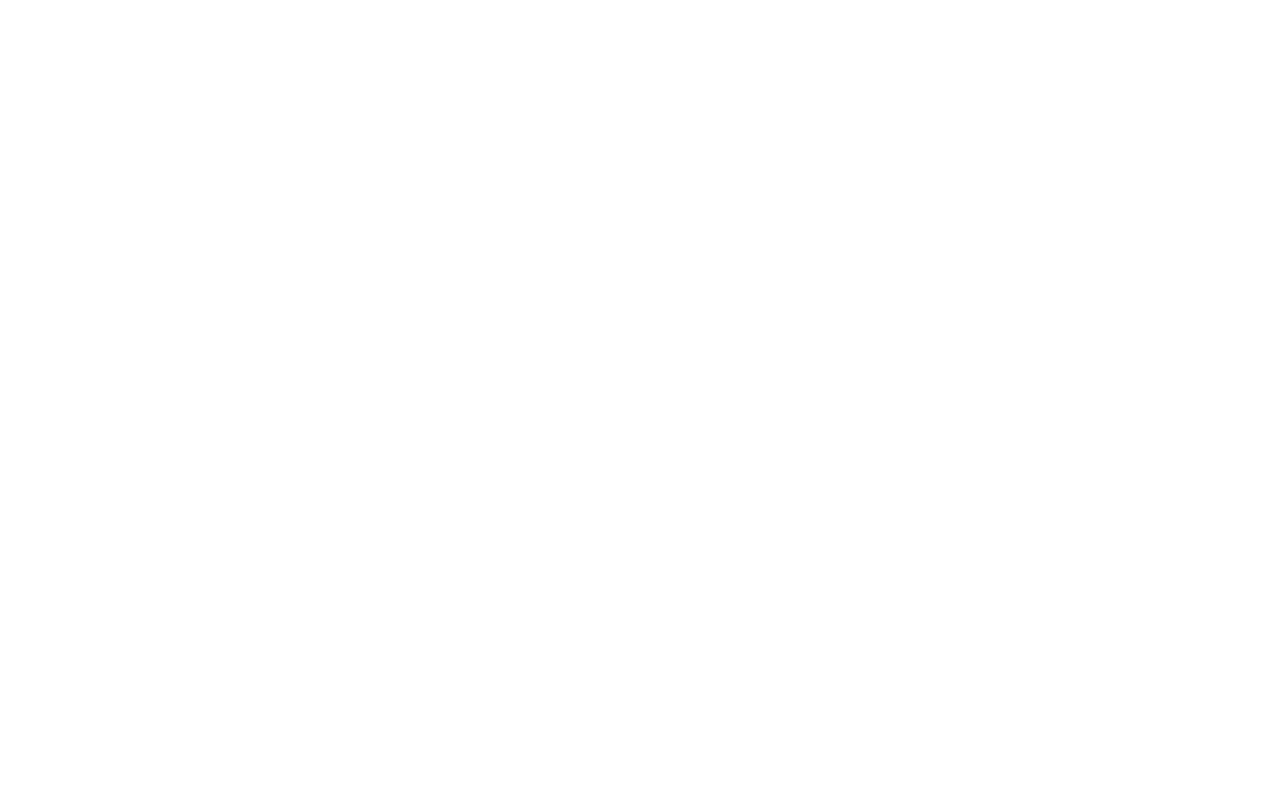
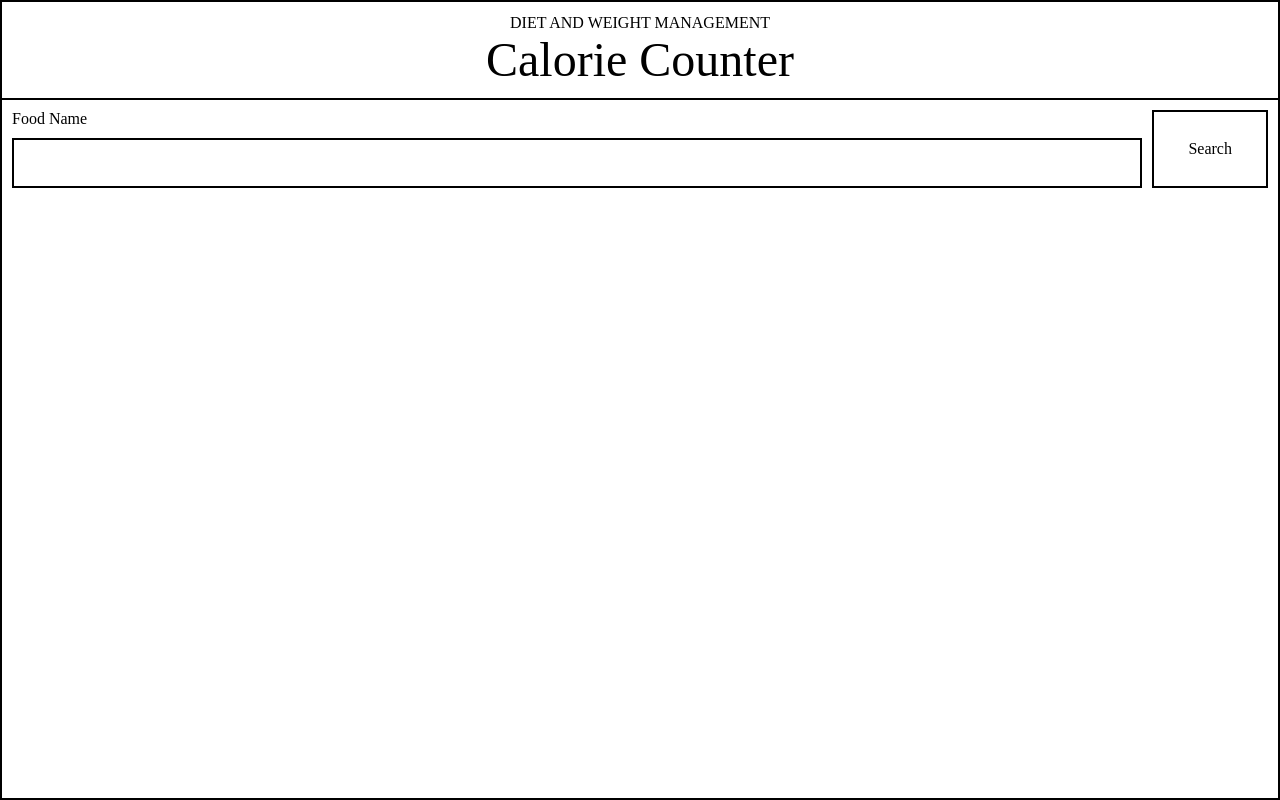
Before and after one commit to samuelsilvadev/calorie-counter-take-1, a React (Create React App) app in the folder app/: page / in a window 1280 px wide. Built offline with nearby package versions, Linux system fonts and the light colour scheme.

Commit message:
feat(app): add `Home` initial structure and styles
- Added header, main content and search form
- Added styles for header, main content and search form

```diff
--- a/app/src/App.tsx
+++ /dev/null
@@ -1,5 +0,0 @@
-function App() {
-  return null;
-}
-
-export default App;
--- a/app/src/index.tsx
+++ b/app/src/index.tsx
@@ -1,11 +1,11 @@
 import React from "react";
 import ReactDOM from "react-dom";
-import App from "./App";
+import Home from "./views/home";
 import "./styles/reset.css";
 
 ReactDOM.render(
   <React.StrictMode>
-    <App />
+    <Home />
   </React.StrictMode>,
   document.getElementById("root")
 );
--- /dev/null
+++ b/app/src/views/home/Home.module.css
@@ -0,0 +1,56 @@
+:global :root {
+  --header-height: 100px;
+}
+
+.header {
+  height: var(--header-height);
+  border: 2px solid #000;
+  display: flex;
+  align-items: center;
+  flex-direction: column;
+  justify-content: center;
+}
+
+.title {
+  font-size: 48px;
+}
+
+.subtitle {
+  font-size: 16px;
+  text-transform: uppercase;
+}
+
+.content {
+  border: 2px solid #000;
+  border-top: none;
+  margin: 0 auto;
+  height: calc(100vh - var(--header-height));
+}
+
+.searchForm {
+  display: grid;
+  grid-template-columns: minmax(auto, 90%) minmax(80px, 1fr);
+  gap: 10px;
+  padding: 10px;
+  font-size: 16px;
+}
+
+.input {
+  border: 2px solid #000;
+  grid-column: 1;
+  height: 50px;
+  padding: 0 10px;
+}
+
+.submitButton {
+  grid-column: 2 / -1;
+  grid-row: 1 / span 2;
+  text-align: center;
+  border: 2px solid #000;
+  cursor: pointer;
+}
+
+.submitButton:hover,
+.submitButton:focus {
+  background-color: #f2ca1e;
+}
--- /dev/null
+++ b/app/src/views/home/Home.tsx
@@ -0,0 +1,24 @@
+import styles from "./Home.module.css";
+
+function Home() {
+  return (
+    <>
+      <header className={styles.header}>
+        <p className={styles.subtitle}>Diet and weight management</p>
+        <h1 className={styles.title}>Calorie Counter</h1>
+      </header>
+      <main className={styles.content}>
+        <form className={styles.searchForm}>
+          <label htmlFor="search-food">Food Name</label>
+          <input className={styles.input} type="search" id="search-food" />
+
+          <button className={styles.submitButton} type="submit">
+            Search
+          </button>
+        </form>
+      </main>
+    </>
+  );
+}
+
+export default Home;
--- /dev/null
+++ b/app/src/views/home/index.ts
@@ -0,0 +1 @@
+export { default } from "./Home";
```
